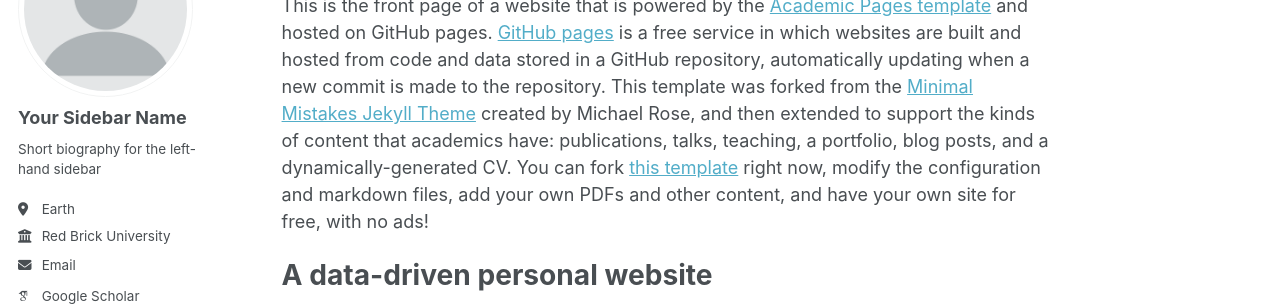
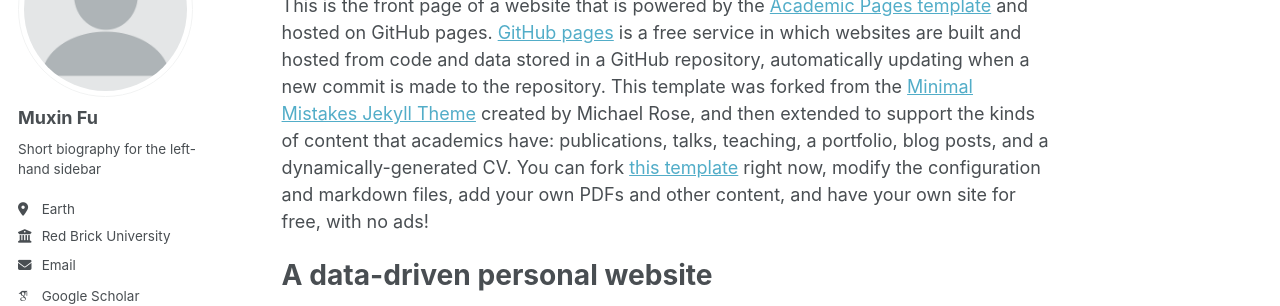
Before and after one commit to KANABOON1/KANABOON1.github.io, a Jekyll site: the page built from _pages/about.md, in a window 1280 px wide. Shown: the part 177-483 px from the top of the page. Built offline with Jekyll 4.4.1, drawn with Linux system fonts in a browser that asks for light colours; some web fonts are replaced.

Commit message:
修改网站名称

```diff
--- a/_config.yml
+++ b/_config.yml
@@ -23,7 +23,7 @@ repository               : "academicpages/academicpages.github.io"
 author:
   # Biographic information
   avatar           : "profile.png"
-  name             : "Your Sidebar Name"
+  name             : "Muxin Fu"
   pronouns         : # example: "she/her"
   bio              : "Short biography for the left-hand sidebar"
   location         : "Earth"
```
